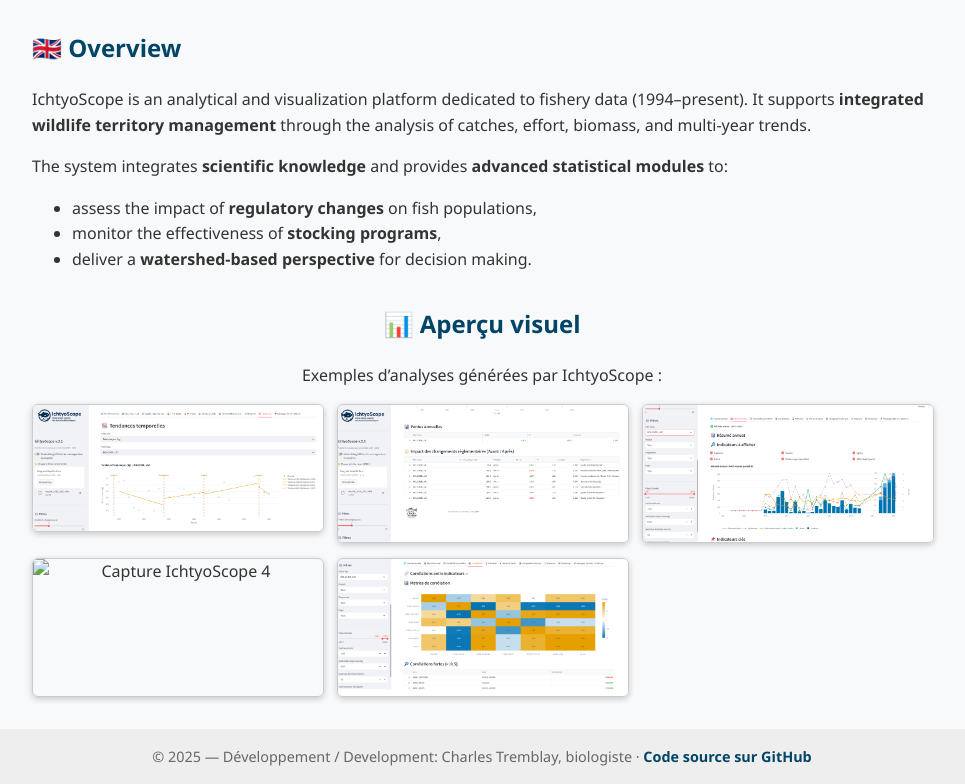
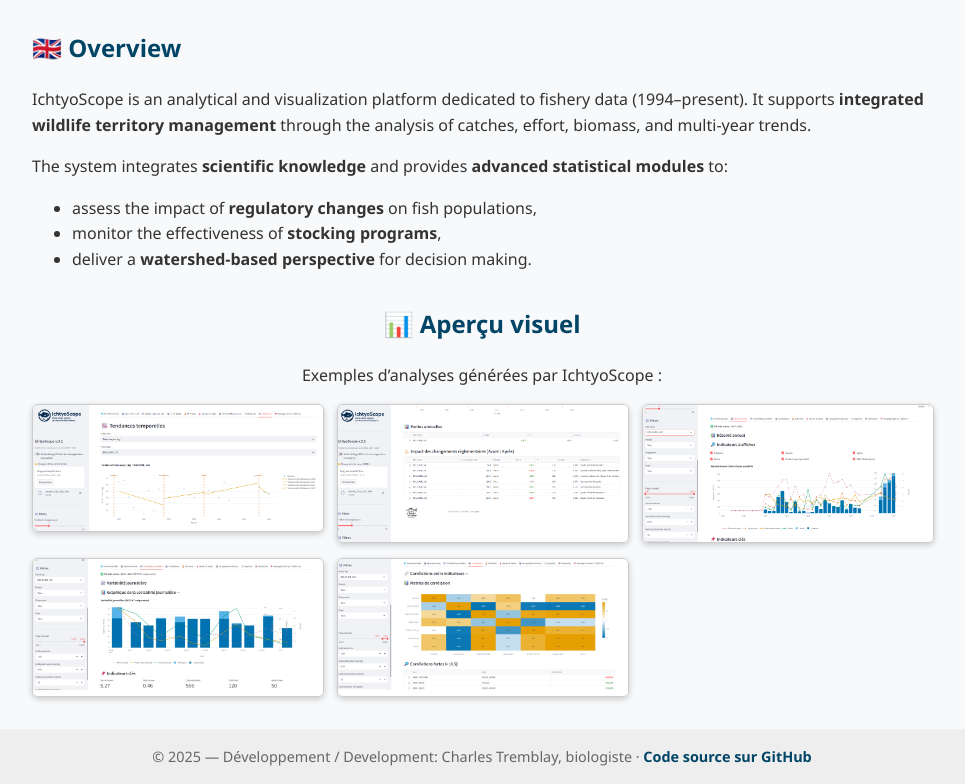
Before and after one commit to Charles-T-sys/IchtyoScope, a plain HTML site: page docs/index.html in a window 1280 px wide. Shown: the part 608-1392 px from the top of the page, without its empty margins (158-1123 px from the left). Drawn offline with Linux system fonts and the light colour scheme.

Commit message:
Update index.html

```diff
--- a/docs/index.html
+++ b/docs/index.html
@@ -114,7 +114,7 @@
         <img src="sc1.png" alt="Capture IchtyoScope 1">
         <img src="sc2.png" alt="Capture IchtyoScope 2">
         <img src="sc3.png" alt="Capture IchtyoScope 3">
-        <img src="sc4.png" alt="Capture IchtyoScope 4">
+        <img src="sc4.jpg" alt="Capture IchtyoScope 4">
         <img src="sc5.png" alt="Capture IchtyoScope 5">
       </div>
     </section>
```
